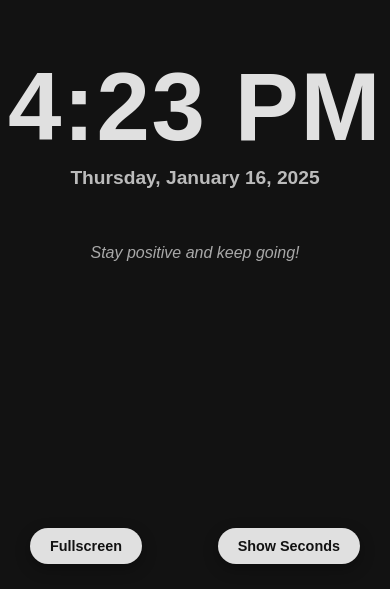
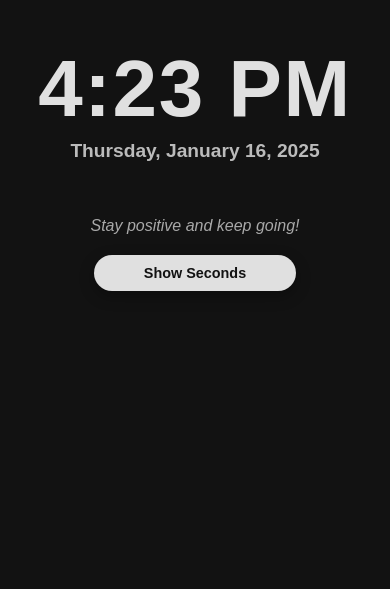
Before and after one commit to dhamejanishivam/webClock, a plain HTML site: page index.html in a window 390 px wide. Shown: the part 255-844 px from the top of the page. Drawn offline with Linux system fonts and the light colour scheme; no server answers.

Commit message:
Update index.html

```diff
--- a/index.html
+++ b/index.html
@@ -5,6 +5,7 @@
     <meta name="viewport" content="width=device-width, initial-scale=1.0">
     <title>Aesthetic Clock</title>
     <style>
+
         body {
             margin: 0;
             display: flex;
@@ -83,7 +84,7 @@
         /* Mobile-specific styles */
         @media screen and (max-width: 768px) {
             #clock {
-                font-size: 6rem !important; /* Adjusted for smaller screens */
+                font-size: 5rem !important; /* Adjusted for smaller screens */
             }
 
             #date {
@@ -104,8 +105,14 @@
                 font-size: 0.9rem; /* Slightly smaller button text */
             }
 
-            #fullscreen-btn, #secondsToggle {
-                bottom: 15px; /* Adjusted position for smaller screens */
+            #secondsToggle {
+                position:static;
+                width: 52%;
+                margin: 0 auto;
+            }
+
+            #fullscreen-btn{
+                display: none;
             }
         }
     </style>
```
